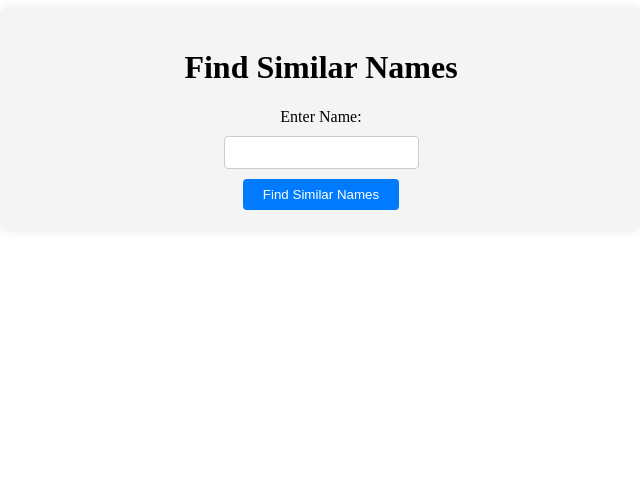
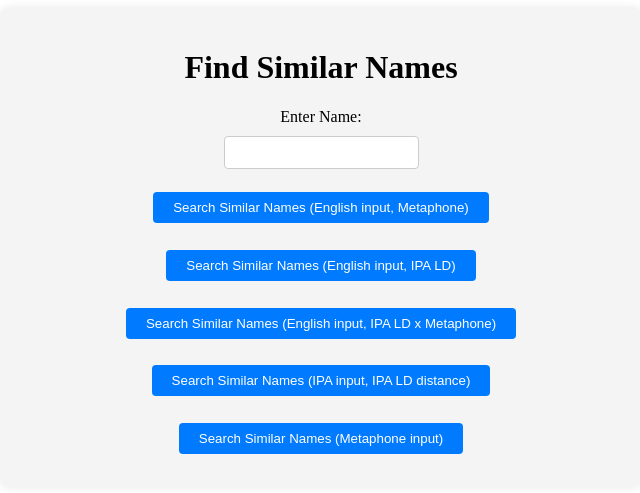
Before and after one commit to cemreefe/similar-name-finder, a Flask app: page / in a window 1280 px wide. Shown: the top 493 px of the page, without its empty margins (319-959 px from the left). Run offline with Flask 3, Linux system fonts and the light colour scheme.

Commit message:
Working searcher with options

```diff
--- a/app.py
+++ b/app.py
@@ -2,24 +2,37 @@ from flask import Flask, render_template, request
 import sqlite3
 from metaphone import doublemetaphone
 from nltk import edit_distance
+from eng_to_ipa import ipa_list
 
 app = Flask(__name__)
 
 # Function to retrieve top 10 similar names based on phonetic representation
-def get_similar_names(input_name):
+def get_similar_names(input_name, search_type):
     conn = sqlite3.connect('names_database.db')
     cursor = conn.cursor()
-    input_phonetic_repr = doublemetaphone(input_name)[0]
-    cursor.execute('''SELECT name FROM names''')
+    cursor.execute('''SELECT * FROM names''')
     all_names = cursor.fetchall()
     similar_names = []
 
-    for name in all_names:
-        name_phonetic_repr = doublemetaphone(name[0])[0]
-        similarity_score = edit_distance(input_phonetic_repr, name_phonetic_repr)
-        similar_names.append((name[0], name_phonetic_repr, similarity_score))
+    input_phonetic_repr = doublemetaphone(input_name)[0]
+    input_ipa = ipa_list(input_name)[0][0]
 
-    similar_names.sort(key=lambda x: x[1])  # Sort by similarity score
+    for name, gender, name_phonetic_repr, name_ipa, name_ipa_alts in all_names:
+
+        if search_type == 'ipa':
+            similarity_score = edit_distance(input_name, name_ipa)
+        elif search_type == 'english-mp':
+            similarity_score = edit_distance(input_phonetic_repr, name_phonetic_repr)
+        elif search_type == 'english-ipa':
+            similarity_score = edit_distance(input_ipa, name_ipa)
+        elif search_type == 'english-mixedapproach':
+            similarity_score = edit_distance(input_ipa, name_phonetic_repr) * 100 + edit_distance(input_phonetic_repr, name_phonetic_repr)
+        elif search_type == 'mp':
+            similarity_score = edit_distance(input_name.upper(), name_phonetic_repr)
+
+        similar_names.append((name, gender, name_phonetic_repr, name_ipa, name_ipa_alts, similarity_score))
+
+    similar_names.sort(key=lambda x: x[-1])  # Sort by similarity score
     conn.close()
     return similar_names[:10]
 
@@ -30,7 +43,8 @@ def index():
 @app.route('/find_similar_names', methods=['POST'])
 def find_similar_names():
     input_name = request.form['name']
-    similar_names = get_similar_names(input_name)
+    search_type = request.form['search_type']  # Added line to retrieve search_type
+    similar_names = get_similar_names(input_name, search_type)  # Updated function call
     return render_template('results.html', input_name=input_name, similar_names=similar_names)
 
 if __name__ == '__main__':
--- a/static/styles.css
+++ b/static/styles.css
@@ -49,3 +49,12 @@ ul {
 li {
     margin-bottom: 5px;
 }
+
+th {
+    padding: 1em;
+}
+
+button {
+    margin: 1em;
+    min-width: 10em;
+}
--- a/templates/index.html
+++ b/templates/index.html
@@ -12,7 +12,11 @@
         <form action="/find_similar_names" method="POST">
             <label for="name">Enter Name:</label>
             <input type="text" id="name" name="name" required>
-            <button type="submit">Find Similar Names</button>
+            <button type="submit" name="search_type" value="english-mp">Search Similar Names (English input, Metaphone)</button>
+            <button type="submit" name="search_type" value="english-ipa">Search Similar Names (English input, IPA LD)</button>
+            <button type="submit" name="search_type" value="english-mixedapproach">Search Similar Names (English input, IPA LD x Metaphone)</button>
+            <button type="submit" name="search_type" value="ipa">Search Similar Names (IPA input, IPA LD distance)</button>
+            <button type="submit" name="search_type" value="mp">Search Similar Names (Metaphone input)</button>
         </form>
     </div>
 </body>
```
Also changed, not shown: preprocessing.py (+21 -5 lines), templates/results.html (+7 -1 lines).
